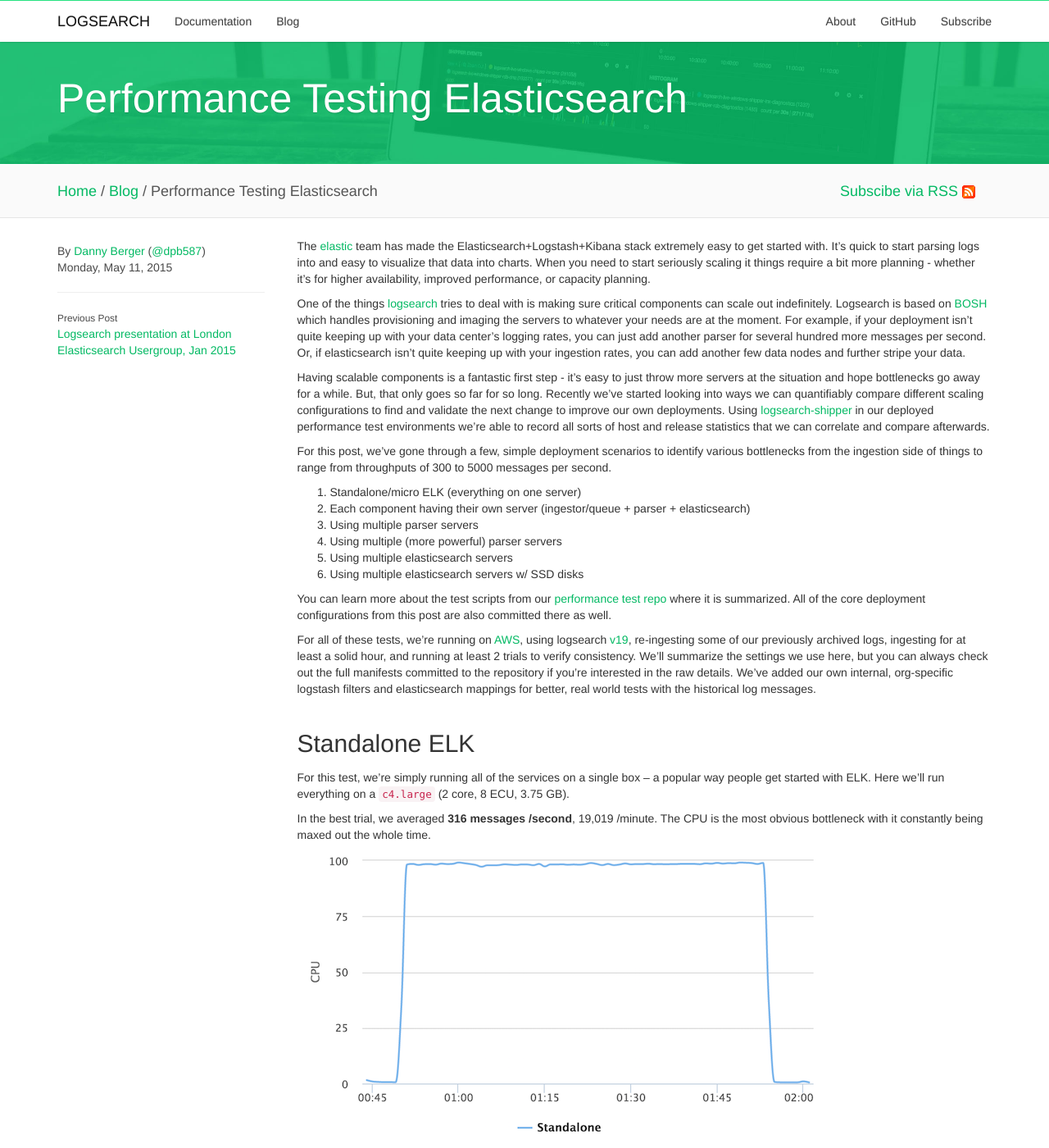
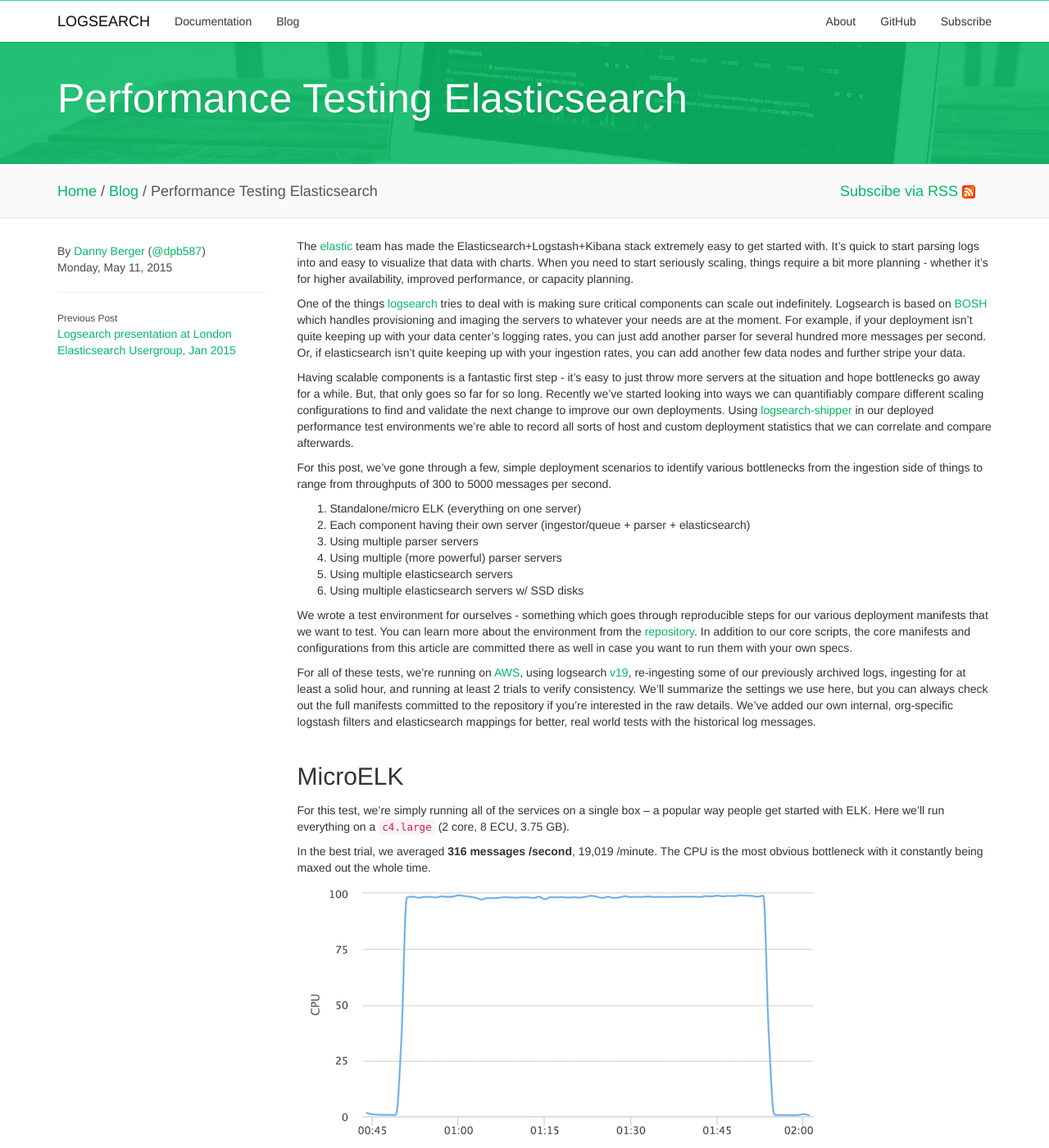
Before and after one commit to logsearch/logsearch-website, a Jekyll site: the page built from blog/_posts/2015-05-11-performance-testing-elasticsearch.md, in a window 1280 px wide and 1400 px high. Shown: the whole window at 82% size. Built offline with Jekyll 4.4.1, drawn with Linux system fonts in a browser that asks for light colours; some of the changed text lies outside the part shown.

Commit message:
Clean up post

```diff
--- a/blog/_posts/2015-05-11-performance-testing-elasticsearch.md
+++ b/blog/_posts/2015-05-11-performance-testing-elasticsearch.md
@@ -5,11 +5,11 @@
 author_website: "http://dpb587.me/"
 ---
 
-The [elastic](https://www.elastic.co/) team has made the Elasticsearch+Logstash+Kibana stack extremely easy to get started with. It's quick to start parsing logs into and easy to visualize that data into charts. When you need to start seriously scaling it things require a bit more planning - whether it's for higher availability, improved performance, or capacity planning.
+The [elastic](https://www.elastic.co/) team has made the Elasticsearch+Logstash+Kibana stack extremely easy to get started with. It's quick to start parsing logs into and easy to visualize that data with charts. When you need to start seriously scaling, things require a bit more planning - whether it's for higher availability, improved performance, or capacity planning.
 
 One of the things [logsearch](https://github.com/logsearch/logsearch-boshrelease) tries to deal with is making sure critical components can scale out indefinitely. Logsearch is based on [BOSH](http://bosh.io/) which handles provisioning and imaging the servers to whatever your needs are at the moment. For example, if your deployment isn't quite keeping up with your data center's logging rates, you can just add another parser for several hundred more messages per second. Or, if elasticsearch isn't quite keeping up with your ingestion rates, you can add another few data nodes and further stripe your data.
 
-Having scalable components is a fantastic first step - it's easy to just throw more servers at the situation and hope bottlenecks go away for a while. But, that only goes so far for so long. Recently we've started looking into ways we can quantifiably compare different scaling configurations to find and validate the next change to improve our own deployments. Using [logsearch-shipper](https://github.com/logsearch/logsearch-shipper-boshrelease) in our deployed performance test environments we're able to record all sorts of host and release statistics that we can correlate and compare afterwards.
+Having scalable components is a fantastic first step - it's easy to just throw more servers at the situation and hope bottlenecks go away for a while. But, that only goes so far for so long. Recently we've started looking into ways we can quantifiably compare different scaling configurations to find and validate the next change to improve our own deployments. Using [logsearch-shipper](https://github.com/logsearch/logsearch-shipper-boshrelease) in our deployed performance test environments we're able to record all sorts of host and custom deployment statistics that we can correlate and compare afterwards.
 
 For this post, we've gone through a few, simple deployment scenarios to identify various bottlenecks from the ingestion side of things to range from throughputs of 300 to 5000 messages per second.
 
@@ -20,12 +20,12 @@
 1. Using multiple elasticsearch servers
 1. Using multiple elasticsearch servers w/ SSD disks
 
-You can learn more about the test scripts from our [performance test repo](https://github.com/logsearch/bosh-performance-tests) where it is summarized. All of the core deployment configurations from this post are also committed there as well.
+We wrote a test environment for ourselves - something which goes through reproducible steps for our various deployment manifests that we want to test. You can learn more about the environment from the [repository](https://github.com/logsearch/bosh-performance-tests). In addition to our core scripts, the core manifests and configurations from this article are committed there as well in case you want to run them with your own specs.
 
 For all of these tests, we're running on [AWS](http://aws.amazon.com/), using logsearch [v19](http://bosh.io/releases/github.com/logsearch/logsearch-boshrelease?version=19), re-ingesting some of our previously archived logs, ingesting for at least a solid hour, and running at least 2 trials to verify consistency. We'll summarize the settings we use here, but you can always check out the full manifests committed to the repository if you're interested in the raw details. We've added our own internal, org-specific logstash filters and elasticsearch mappings for better, real world tests with the historical log messages.
 
 
-## Standalone ELK
+## MicroELK
 
 For this test, we're simply running all of the services on a single box -- a popular way people get started with ELK. Here we'll run everything on a `c4.large` (2 core, 8 ECU, 3.75 GB).
 
@@ -80,8 +80,14 @@
 
 ## Recap
 
-So we've gone through the simple process of scaling from a standalone logsearch ELK deployment indexing just over 300 messages /second to one which can be indexing more than 7000 messages /second. This method of scaling - just throwing more hardware in the right places - is fairly easy and effective. For more finely-tuned and cost-effective clusters, you'll want to start with smaller setups and tweaking elasticsearch options to find what works best for your specific hardware before applying it to a full cluster. There's an article on [elastic.co](http://www.elastic.co/guide/en/elasticsearch/guide/master/indexing-performance.html) which documents some great starting points. These scenarios were also only testing the indexing side of things - fully timed, replayable search loads are something we haven't fully been performance testing yet.
+So we've gone through the simple process of scaling from a standalone logsearch ELK deployment indexing just over 300 messages /second to one which can be indexing nearly 5000 messages /second. This method of scaling - just throwing more hardware in the right places - is fairly easy and effective. For more finely-tuned and cost-effective clusters, you'll want to start with smaller setups and tweaking elasticsearch options to find what works best for your requirements before applying it to a full cluster. There's an article on [elastic.co](http://www.elastic.co/guide/en/elasticsearch/guide/master/indexing-performance.html) which documents some great starting points. These scenarios were also only testing the indexing side of things - fully timed, replayable search loads are something we haven't fully been performance testing yet.
 
 ![Rate Compared](/blog/uploads/2015-05-11-performance-testing-elasticsearch/rate-compare.png)
 
 This approach of performance testing different configurations is turning out to be a great tool for us in evaluating which settings we want to maintain. BOSH provides us the highly reproducible environments, logsearch-shipper lets us capture all the metrics we'll want to compare, logsearch becomes our test subject, and some release-specific scripts provide the repeatable steps for testing our particular deployments.
+
+## What next?
+
+We'd love to get to the point where we run a daily performance test using yesterday's data as a way of catching any performance regressions before they make it to a production environment AND validating that our archiving strategy can be restored.
+
+If you're interested in this and would like to get involved, we'd love to hear from you - raise an issue on [logsearch/bosh-performance-tests](https://github.com/logsearch/bosh-performance-tests) so we can discuss it further.
```
